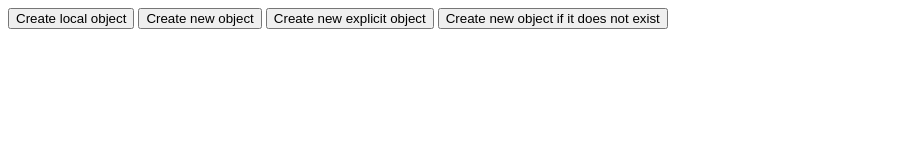
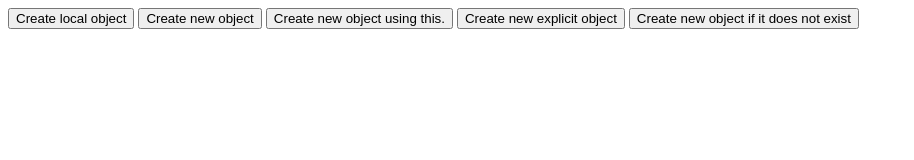
Before and after one commit to monkog/Web-App-Performance-Issues, a plain HTML site: page global-object/index.html in a window 1280 px wide. Shown: the whole page, without its empty margins (0-914 px from the left). Drawn offline with Linux system fonts and the light colour scheme.

Commit message:
Added one more example to accidental global objects

```diff
--- a/global-object/index.html
+++ b/global-object/index.html
@@ -8,6 +8,7 @@
 <body>
     <input type="button" value="Create local object" onclick="createLocalObject()">
     <input type="button" value="Create new object" onclick="createGlobalObject()">
+    <input type="button" value="Create new object using this." onclick="createGlobalObjectByThis()">
     <input type="button" value="Create new explicit object" onclick="createExplicitGlobalObject()">
     <input type="button" value="Create new object if it does not exist" onclick="createNonExistingGlobalObject()">
 </body>
--- a/global-object/object.js
+++ b/global-object/object.js
@@ -4,6 +4,10 @@ function createLocalObject() {
 
 function createGlobalObject() {
     globalObject = new Array(1000000).fill(1);
+}
+
+function createGlobalObjectByThis() {
+    this.globalThisObject = new Array(1000000).fill(1);
 }
 
 function createExplicitGlobalObject() {
```
